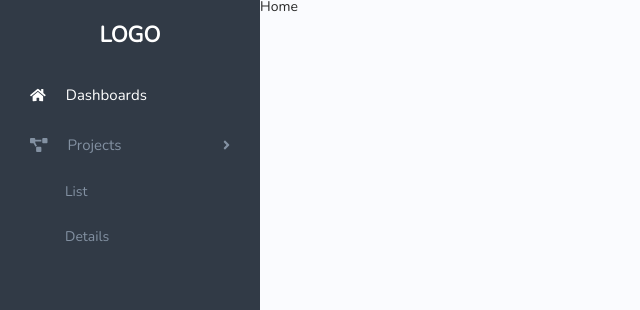
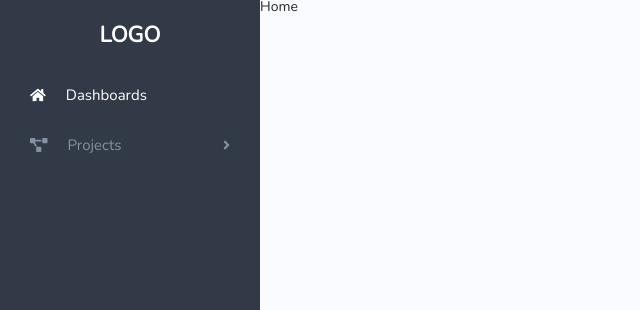
Before and after one commit to seung-juv/dashboard-react, a React (Create React App) app: page / in a window 1280 px wide. Shown: the top 310 px of the page, without its empty margins (0-640 px from the left). Built offline with nearby package versions, Linux system fonts and the light colour scheme.

Commit message:
Getting GNB Slide

```diff
--- a/src/components/GlobalNavigationButton.js
+++ b/src/components/GlobalNavigationButton.js
@@ -1,4 +1,4 @@
-import React, { useState, useRef } from "react";
+import React, { useState } from "react";
 import styled from "styled-components";
 import { Link, useLocation } from "react-router-dom";
 import { FontAwesomeIcon } from "@fortawesome/react-fontawesome";
@@ -50,24 +50,25 @@ const ItemText = styled.span`
   font-size: 15px;
 `;
 
-const SubItemContainer = styled.div``;
+const SubItemContainer = styled.div`
+  height: 0;
+  transition: .5s height ease;
+  overflow: hidden;
+  &.menu-active {
+    height: ${props => props.maxHeight}px;
+  }
+`;
 
 const SubItem = styled(Link)`padding: 15px 30px 16px 65px;`;
 
 const SubItemText = styled.span`transition: .25s color ease;`;
 
 const GlobalNavigationButton = ({ itemProps: { name, icon, url }, subItemProps }) => {
-  const subItemEl = useRef(null);
   const [toggleMenu, setToggleMenu] = useState(false);
-  const handleSlideToggle = () => {
-    const { current } = subItemEl;
-    // TODO cureent slide toggle
-  };
   const { pathname } = useLocation();
   const onClick = e => {
     e.preventDefault();
     setToggleMenu(!toggleMenu);
-    handleSlideToggle();
   };
   return (
     <ItemContainer>
@@ -85,7 +86,10 @@ const GlobalNavigationButton = ({ itemProps: { name, icon, url }, subItemProps }
       </Item>
 
       {subItemProps &&
-        <SubItemContainer ref={subItemEl}>
+        <SubItemContainer
+          className={toggleMenu && "menu-active"}
+          maxHeight={props => props.children.length * 45}
+        >
           {subItemProps.map((item, idx) =>
             <SubItem
               to={item.url}
```
